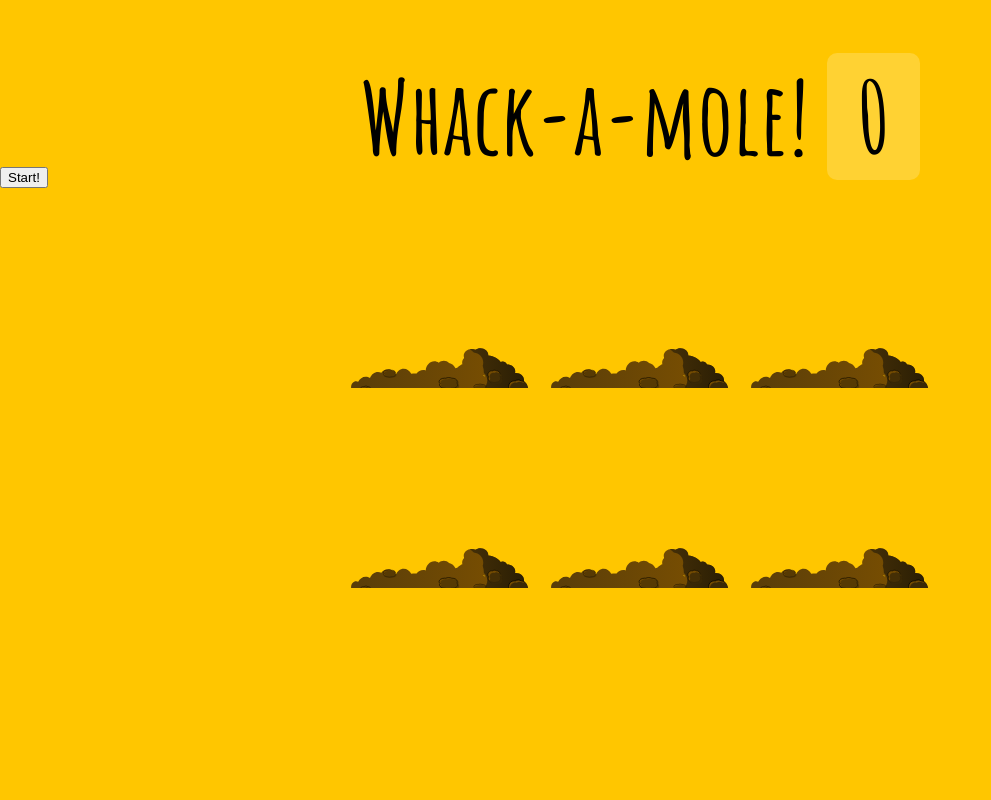
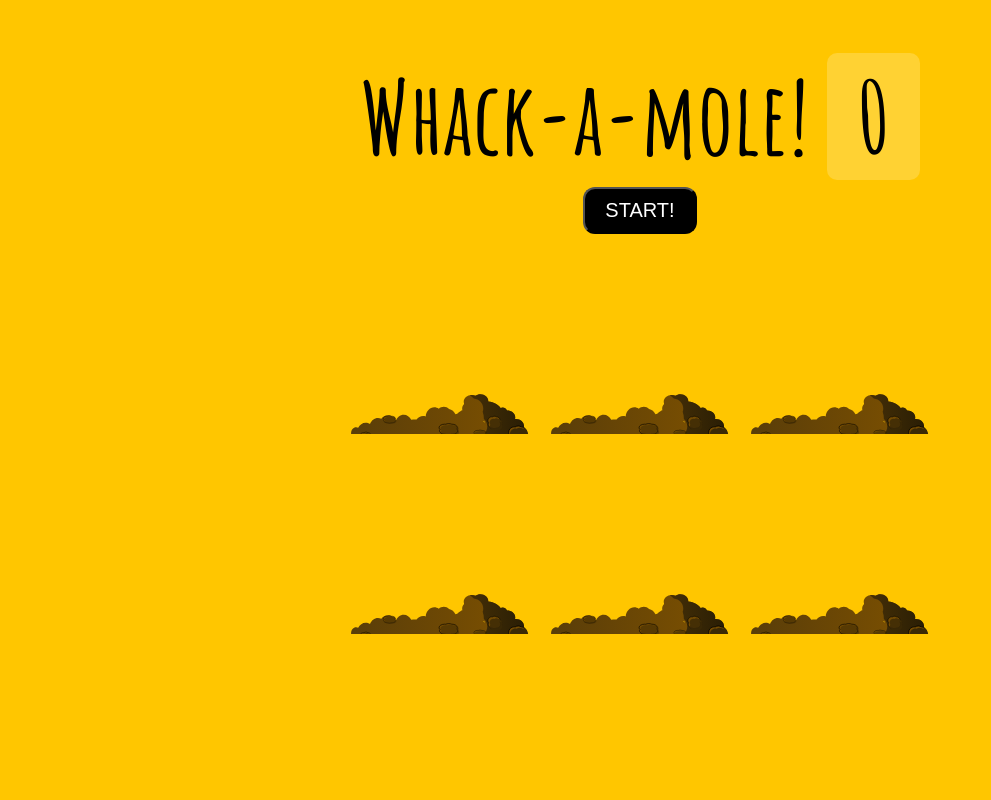
Before and after one commit to tjgillweb/JavaScript30, a plain HTML site: page 30 - Whack A Mole/index.html in a window 1280 px wide. Shown: the whole page, without its empty margins (0-991 px from the left). Drawn offline with Linux system fonts and the light colour scheme.

Commit message:
Update button styles

```diff
--- a/30 - Whack A Mole/style.css
+++ b/30 - Whack A Mole/style.css
@@ -21,6 +21,19 @@ h1 {
   font-size: 10rem;
   line-height: 1;
   margin-bottom: 0;
+}
+
+button {
+  margin: 0 auto;
+  display: block;
+  background: #000;
+  border-radius: 12px;
+  border-color: #000;
+  color: #fff;
+  font-size: 20px;
+  text-transform: uppercase;
+  padding: 10px 20px;
+  margin-top: 20px;
 }
 
 .score {
```
